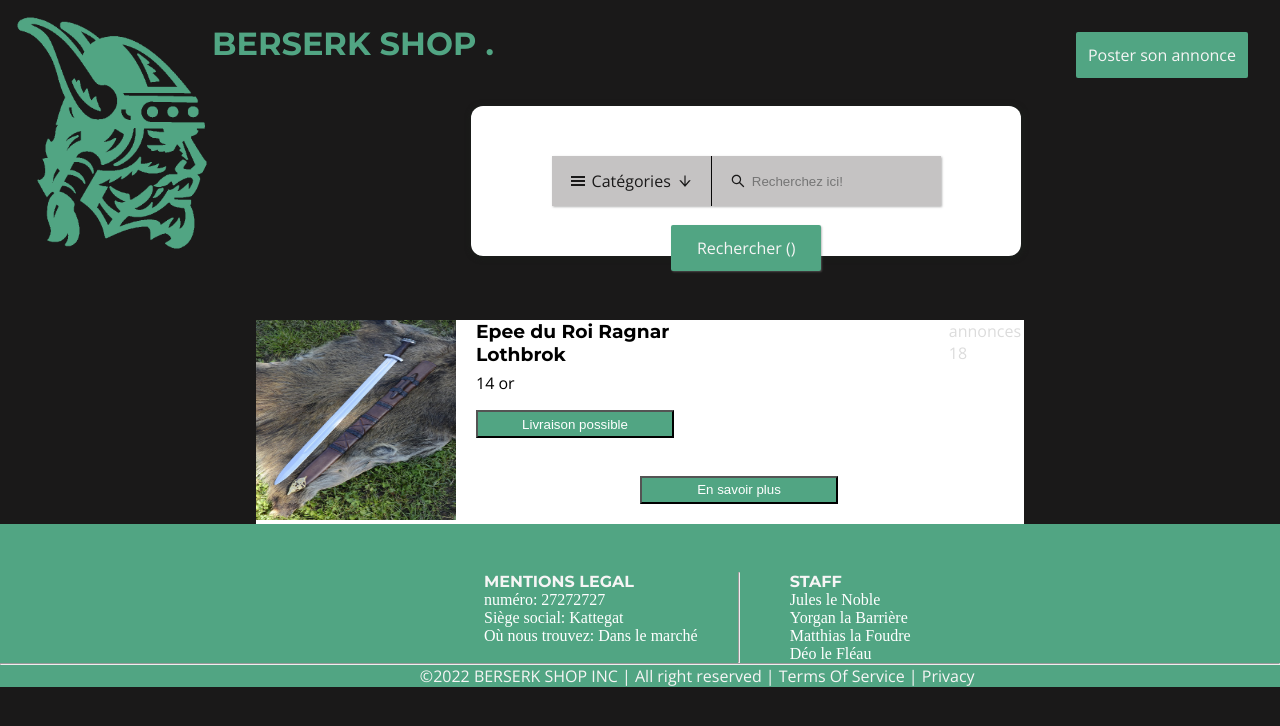
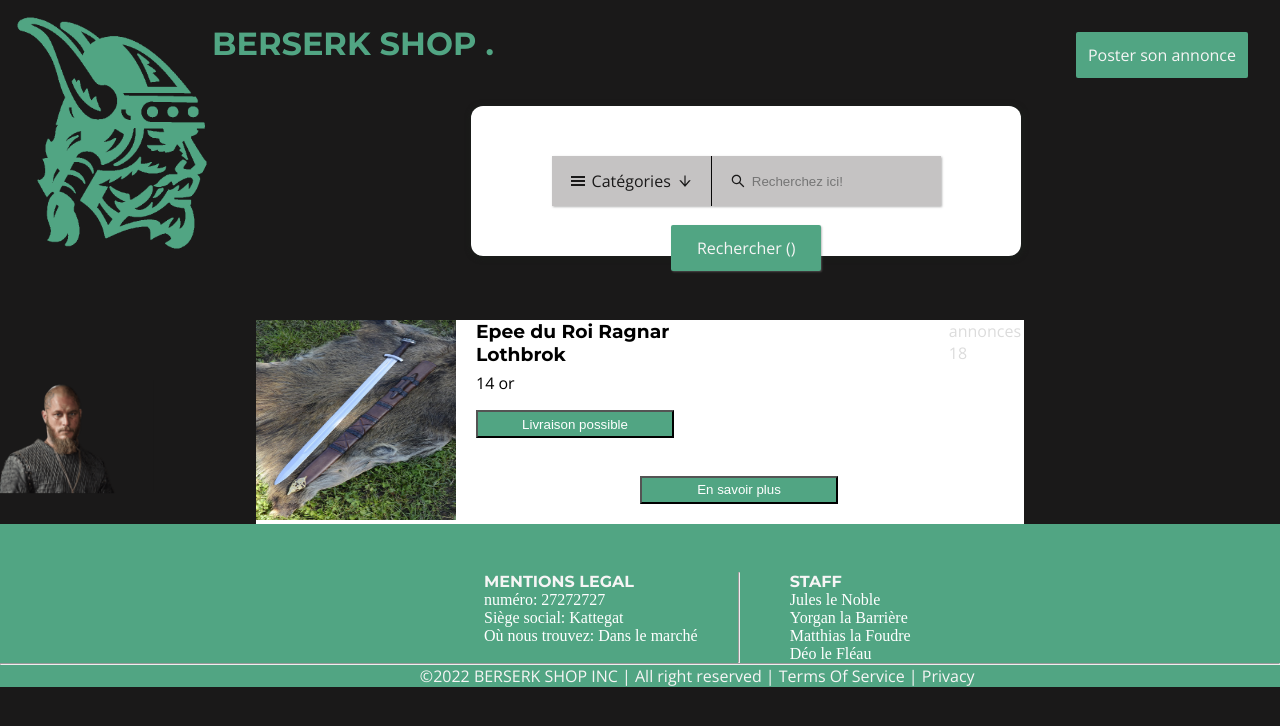
Before and after one commit to SummerCoder4/BerserkShop, a React (Create React App) app: page /Poster in a window 1280 px wide. Shown: the top 726 px of the page. Built offline with nearby package versions, Linux system fonts and the light colour scheme.

Commit message:
Image de Ragnar histoir de

```diff
--- a/src/App.js
+++ b/src/App.js
@@ -4,6 +4,7 @@ import './style.css';
 import Home from './components/Home'
 import PosterAnnonce from './screens/PosterAnnonce';
 import Footer from './components/Footer';
+import Ragnar from './components/Ragnar';
 
 function App() {
   return (
@@ -14,6 +15,7 @@ function App() {
         <Route path='/Poster' element={<PosterAnnonce/>} />
       </Routes>
       <Annonces />
+      <Ragnar />
       </div>
       <Footer />
     </div>
--- /dev/null
+++ b/src/Components/Ragnar.css
@@ -0,0 +1,16 @@
+.bot{
+    display: flex;
+    flex-direction: row;
+    position: fixed;
+    bottom: 30px;
+    z-index: 10000;
+    height: auto;
+    width: 100px;
+    margin-bottom: 6rem;
+}
+
+.imgBot {
+    height: 113px;
+    margin-bottom: 181px;
+    margin-left: -37px;
+}
--- /dev/null
+++ b/src/Components/Ragnar.js
@@ -0,0 +1,13 @@
+import'../components/Ragnar.css'
+import King from '../Image/King.png'
+
+const Ragnar = () => {
+    return(
+    <div className="bot">
+            <img className='imgBot' src={King} alt="boutonBot" ></img>
+    </div>
+    )
+
+}
+
+export default Ragnar
```
Also changed, not shown: src/Image/King.png (added).
